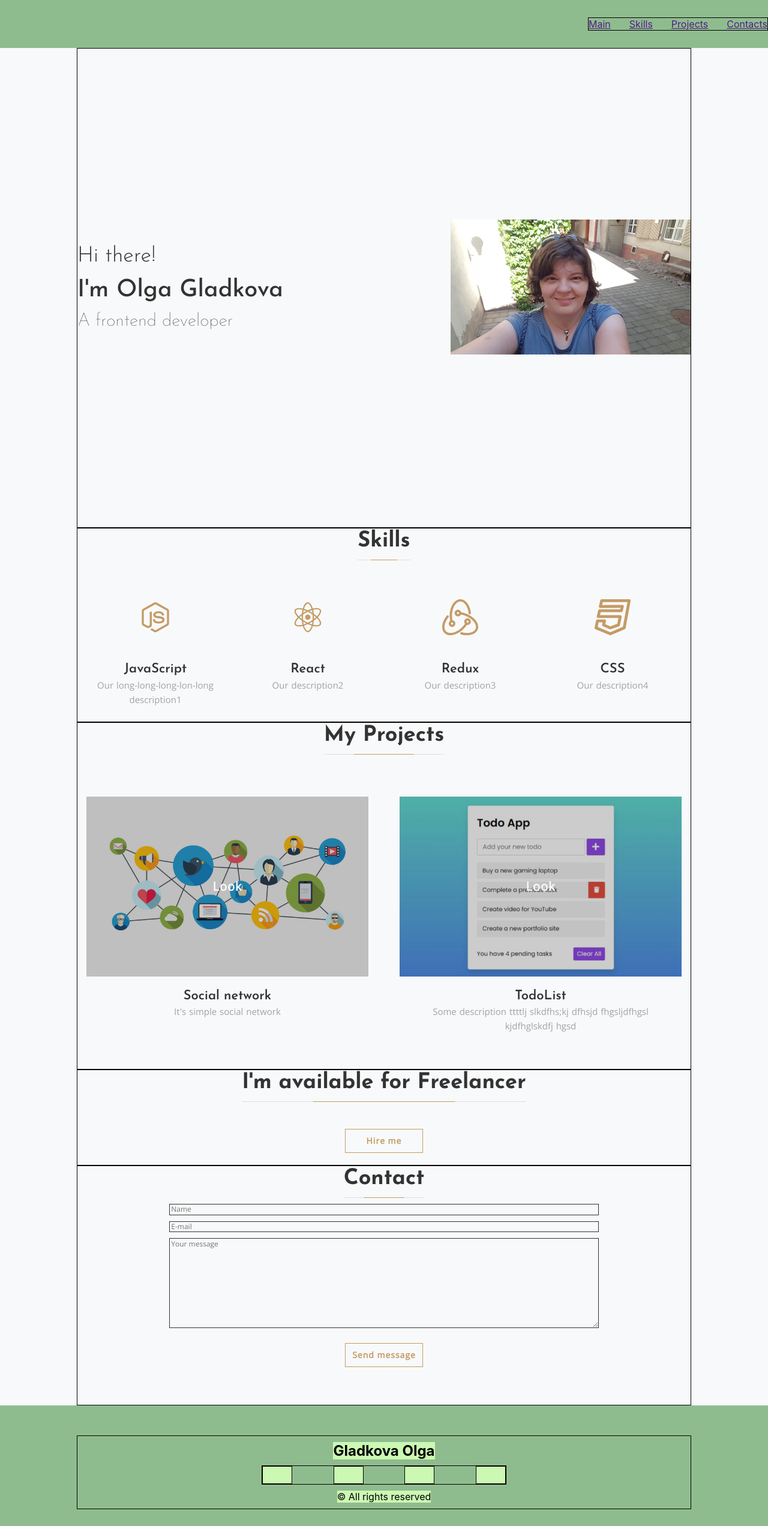
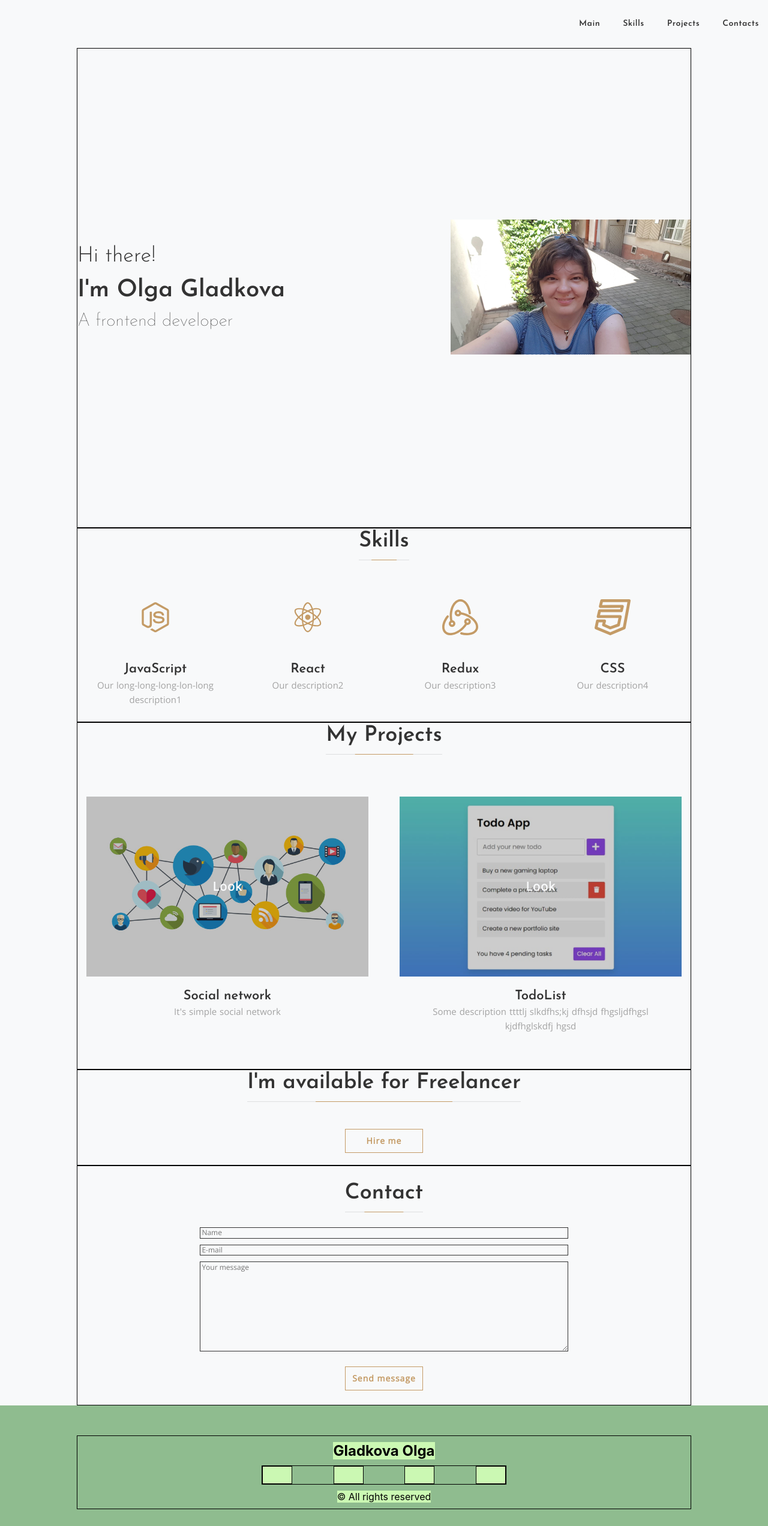
Before and after one commit to Gladkova-Olga/Portfolio, a React (Create React App) app: page / in a window 1280 px wide. Shown: the top 2544 px of the page at 60% size. Built offline with nearby package versions, Linux system fonts and the light colour scheme.

Commit message:
header+nav

```diff
--- a/src/common/components/title/Title.module.scss
+++ b/src/common/components/title/Title.module.scss
@@ -3,11 +3,11 @@
 
 .title {
   padding-bottom: 10px;
-  //padding-top: 10px;
   position: relative;
   @include text($fontFamilyTitle, 36px, 600, 1.2, $textColor);
-  .title h4 {
+  & h4 {
     margin: 0px;
+    font-weight: inherit;
   }
 
   &::after  {
--- a/src/contacts/Contact.js
+++ b/src/contacts/Contact.js
@@ -7,7 +7,7 @@ import Button from "../common/components/button/Button";
 
 function Contact() {
     return (
-        <div className={style.contactBlock}>
+        <div className={style.contactBlock} id = "contacts">
             <div className={`${styleContainer.container} ${style.contactContainer}`}>
                 <Title text = {"Contact"}/>
                 <form className={style.form}>
--- a/src/contacts/Contact.module.scss
+++ b/src/contacts/Contact.module.scss
@@ -7,19 +7,19 @@
 
   .contactContainer {
     flex-direction: column;
-    justify-content: flex-start;
+    justify-content: center;
 
     .form {
-      width: 100%;
+      width: 80%;
       //background-color: $backgroundColor;
       display: flex;
       flex-direction: column;
       justify-content: space-between;
       flex-wrap: wrap;
       margin-bottom: 20px;
-      margin-top: 5px;
+      margin-top: 20px;
       @media screen and (min-width: 700px) {
-        width: 70%;
+        width: 60%;
       }
     }
 
--- a/src/header/Header.js
+++ b/src/header/Header.js
@@ -1,5 +1,5 @@
 import React from 'react';
-import style from './Header.module.css';
+import style from './Header.module.scss';
 import Nav from "../nav/Nav";
 
 function Header() {
--- a/src/header/Header.module.css
+++ b/src/header/Header.module.scss
@@ -1,7 +1,9 @@
+@import "../common/styles/sass/vareables";
+
 .header {
     height: 80px;
-    background-color: darkseagreen;
     display: flex;
     justify-content: flex-end;
     align-items: center;
+    background-color: $backgroundColor;
 }
--- a/src/main/Main.js
+++ b/src/main/Main.js
@@ -5,7 +5,7 @@ import meImg from './../assets/images/me.jpg'
 
 function Main() {
     return (
-        <div className={style.mainBlock}>
+        <div className={style.mainBlock} id = "main">
             <div className={`${styleContainer.container} ${style.mainContainer}`}>
                 <div className={style.text}>
                     <span>Hi there!</span>
--- a/src/main/Main.module.scss
+++ b/src/main/Main.module.scss
@@ -16,10 +16,11 @@
       .title {
         padding-bottom: 10px;
         padding-top: 10px;
-        @include text($fontFamilyTitle, 40px, 500, 1.2, $textColor);
+        @include text($fontFamilyTitle, 40px, 600, 1.2, $textColor);
 
-        .title h4 {
+        & h4 {
           margin: 0px;
+          font-weight: inherit;
         }
       }
 
--- a/src/nav/Nav.js
+++ b/src/nav/Nav.js
@@ -1,16 +1,13 @@
 import React from 'react';
-import style from './Nav.module.css';
+import style from './Nav.module.scss';
 
 function Nav() {
     return (
         <div className={style.nav}>
-            <a href="">Main</a>
-            <a href="">Skills</a>
-            <a href="">Projects</a>
-            <a href="">Contacts</a>
-
-
-
+            <a href="/src/main/Main.js#main">Main</a>
+            <a href="/src/skills/Skills.js#skills">Skills</a>
+            <a href="../project/Projects.js#projects">Projects</a>
+            <a href="../contacts/Contact.js#contacts">Contacts</a>
 
         </div>
     );
--- a/src/nav/Nav.module.css
+++ /dev/null
@@ -1,6 +0,0 @@
-.nav {
-    border: 1px solid;
-    width: 300px;
-    display: flex;
-    justify-content: space-between;
-}
--- /dev/null
+++ b/src/nav/Nav.module.scss
@@ -0,0 +1,20 @@
+@import "../common/styles/sass/vareables";
+@import "../common/styles/sass/mixins";
+
+.nav {
+    width: 300px;
+    display: flex;
+    justify-content: space-between;
+    @include text($fontFamilyTitle, 14px, 600, 1.3, $textColor);
+    letter-spacing: .5px;
+    margin: 15px 15px;
+    a:link {
+        color: $textColor;
+    }
+    a:visited {
+        color: $textColor;
+    }
+    & a {
+        text-decoration: none;
+    }
+}
--- a/src/project/Projects.js
+++ b/src/project/Projects.js
@@ -16,7 +16,7 @@ function Projects() {
     };
 
     return (
-        <div className={style.projectsBlock}>
+        <div className={style.projectsBlock} id = "projects">
             <div className={`${styleContainer.container} ${style.projectsContainer}`}>
                <Title text = "My Projects"/>
                 <div className={style.projects}>
--- a/src/skills/Skills.js
+++ b/src/skills/Skills.js
@@ -15,7 +15,7 @@ import cssIcon from "../assets/images/css.svg"
 function Skills() {
 
     return (
-        <div className={style.skillsBlock}>
+        <div className={style.skillsBlock} id = "skills">
             <div className={`${styleContainer.container} ${style.skillsContainer}`}>
                 <Title text = "Skills"/>
                 <div className={style.skills}>
```
